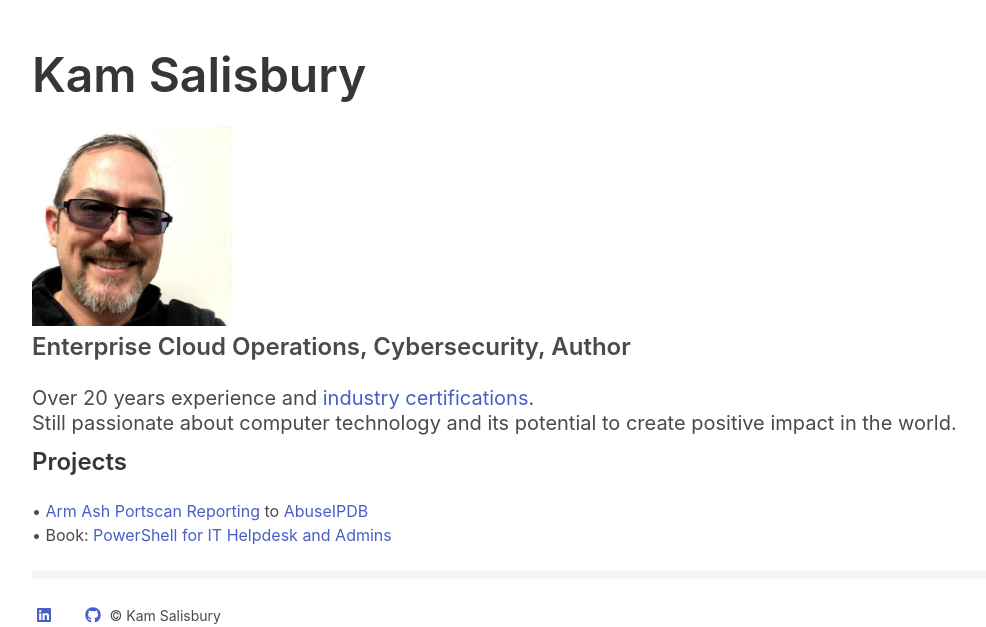
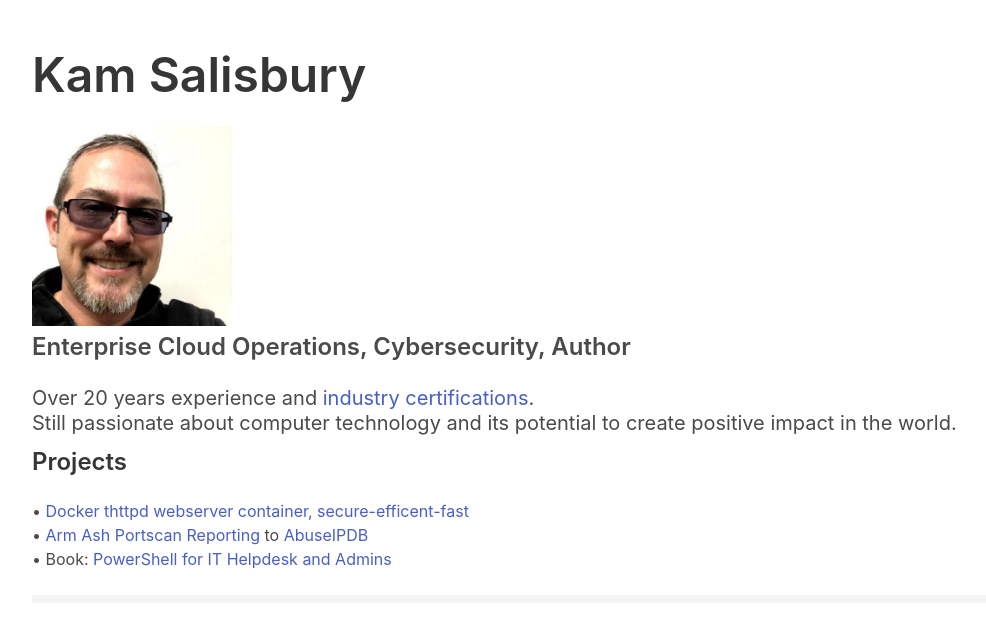
Before and after one commit to kamsalisbury/kamsalisbury.github.io, a Jekyll site: the page index.html, which Jekyll copies as it is, in a window 1280 px wide, cut to the strip 0-627 px from the top of the page. Shown: the whole strip, without its empty margins (48-1034 px from the left). Built offline with Jekyll 4.4.1, drawn with Linux system fonts in a browser that asks for light colours; nearby versions of some CDN libraries.

Commit message:
Add docker image link

```diff
--- a/index.html
+++ b/index.html
@@ -21,6 +21,8 @@
                 </p>
                 <h2 class="title is-4">Projects</h2>
                 <p class="description">
+                    &bull; <a href="https://hub.docker.com/r/kamsalisburyit/alpine-thttpd">Docker thttpd webserver container, secure-efficent-fast</a>
+                    <br />
                     &bull; <a href="https://github.com/kamsalisbury/OpenWRT-AbuseIPDB">Arm Ash Portscan Reporting</a> to <a href="https://www.abuseipdb.com/user/26499">AbuseIPDB</a>
                     <br />
                     &bull; Book: <a href="https://github.com/kamsalisbury/ps">PowerShell for IT Helpdesk and Admins</a>
```
